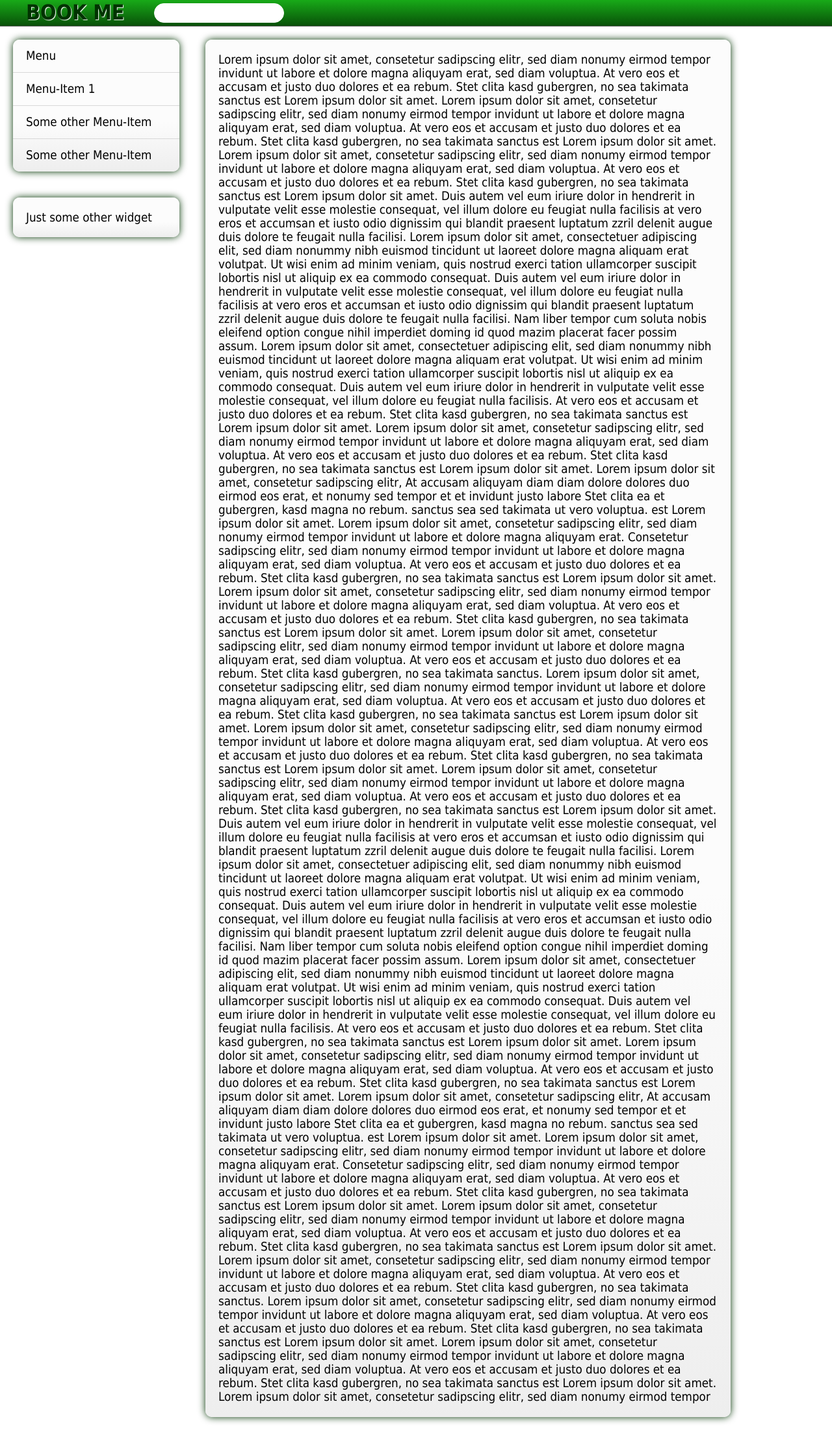
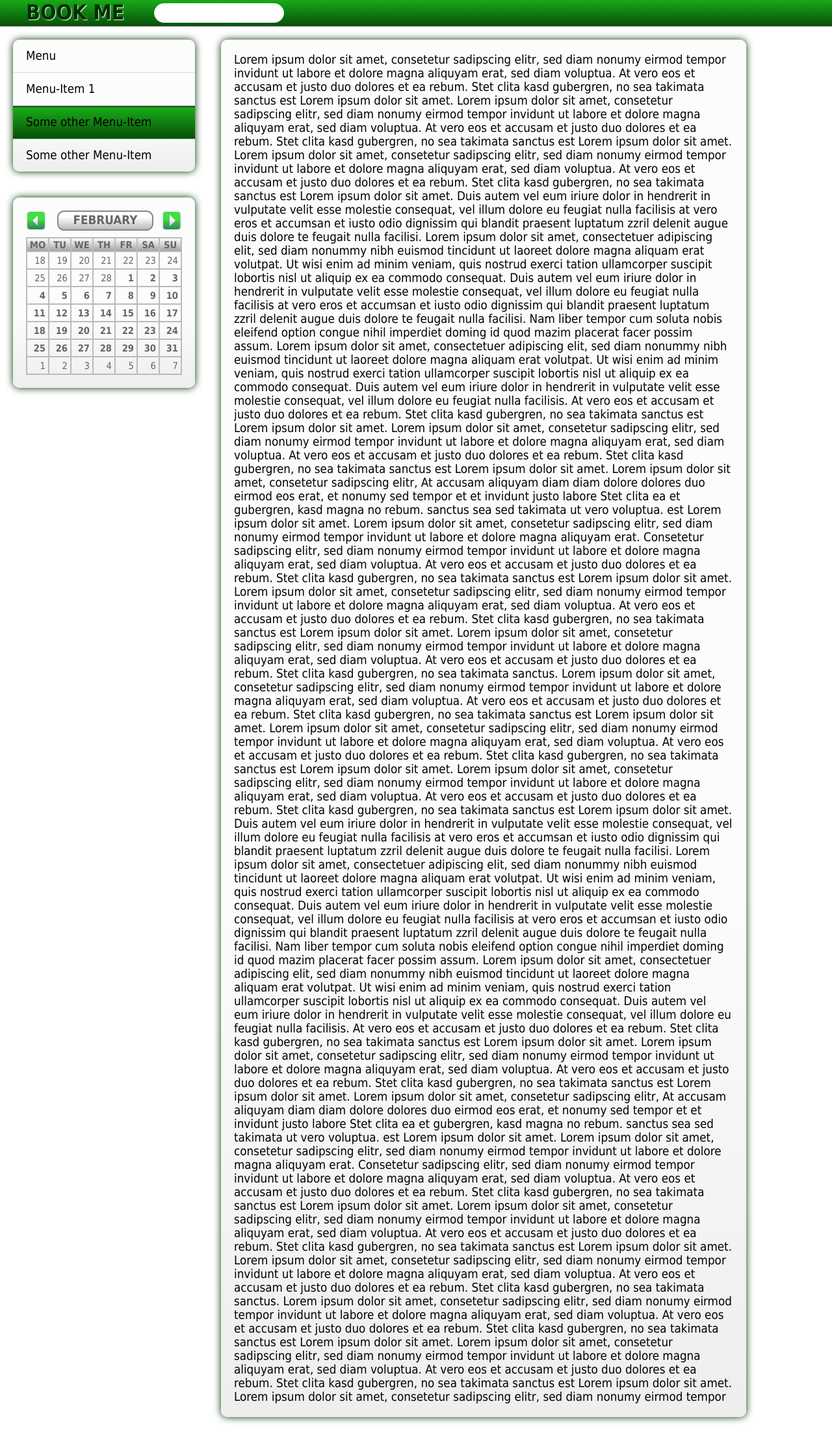
Before and after one commit to flofank/reservation, a PHP site: page / in a window 1280 px wide. Shown: the top 2224 px of the page at 65% size. Run offline with PHP 8.4, Linux system fonts and the light colour scheme.

Commit message:
added calendar widget

```diff
--- a/css/calendar.css
+++ b/css/calendar.css
@@ -1,32 +1,27 @@
 
 .calendar-wrapper {
 	margin: 0 auto;
-        padding: 8px;
-	width: 80%;
-	height: 80%;
 }
 .calendar {
 	width: 100%;
 	height: 100%;
 	border: 1px solid #BBB;
+        font-size: 11pt;
 }
 .calendar th {
-	font-size: 20pt;
+	font-size: 11pt;
 	border: 1px solid #BBB;
-/* 	background-color: #DDD; */
-/* 	background: -webkit-linear-gradient(rgba(200,200,255, 0.7) 20%, rgba(100,100,155, 0.7) 120%); */
-/* 	background: -webkit-linear-gradient(#CCF 20%, #66A 120%); */
-	background: -webkit-linear-gradient(transparent 40%, rgba(0,0,128, 0.4) 100%), #CCF;
-	color: white;
+        background: -webkit-linear-gradient(transparent, rgba(32,32,32, 0.4) 100%);
+        /*background: -webkit-linear-gradient(transparent 40%, rgba(0,0,128, 0.4) 100%), #4D4;*/
+	color: #666;
 	padding: 1px;
 }
 .week {
 }
 
 .day {
-	width: 14%;
 	border: 1px solid #BBB;
-	padding: 1px;
+        text-align: right;
 	color: #666;
 	padding: 4px;
 	vertical-align: top;
@@ -38,36 +33,33 @@
 .day:hover {
 	padding: 3px;
 	border: 2px solid #888;
-	background-color: #BBF;
+	background-color: #8D8;
+        cursor: pointer;
 }
 .selected {
-	background-color: #CCF;
+	background-color: #AFA;
 }
 
 .switch {
 	display: block;
-/* 	width: 5%; */
-/* 	height: 0; */
-/* 	padding-bottom: 5%; */
-	height: 40pt;
-	width: 40pt;
+	height: 20pt;
+	width: 20pt;
 	background-color: #CCF;
-	border: 4pt solid #EEF;
+	border: 2pt solid #EEF;
 	border-radius: 20%;
 	margin-bottom: 10px;
 	background: -webkit-linear-gradient(transparent 40%, rgba(0,0,128, 0.4) 100%),
-		-webkit-linear-gradient(45deg, #CCF 40%, transparent 40%),
-		-webkit-linear-gradient(315deg, #CCF 40%, transparent 40%),
-		-webkit-linear-gradient(180deg, #CCF 40%, white 40%);
-        /*background: -webkit-linear-gradient(180deg, #CCF 40%, white 40%);*/
+		-webkit-linear-gradient(45deg, #4D4 40%, transparent 40%),
+		-webkit-linear-gradient(315deg, #4D4 40%, transparent 40%),
+		-webkit-linear-gradient(180deg, #4D4 40%, white 40%);
 }
 .switch:hover {
-	border: 4pt solid #BBC;
+	border: 2pt solid #BBC;
 	cursor: pointer;
 	background: -webkit-linear-gradient(transparent 20%, rgba(0,0,128, 0.6) 100%),
-		-webkit-linear-gradient(45deg, #CCF 40%, transparent 40%),
-		-webkit-linear-gradient(315deg, #CCF 40%, transparent 40%),
-		-webkit-linear-gradient(180deg, #CCF 40%, white 40%);
+		-webkit-linear-gradient(45deg, #18AA18 40%, transparent 40%),
+		-webkit-linear-gradient(315deg, #18AA18 40%, transparent 40%),
+		-webkit-linear-gradient(180deg, #18AA18 40%, white 40%);
 }
 .back {
 	float: left;
@@ -78,21 +70,24 @@
 }
 .month {
 	height: 10%;
-	min-height: 50pt;
+        width: 100%;
+	/*min-height: 50pt;*/
 }
 .name {
 	display: block;
 	margin: 0 auto;
-	width: 200pt;
-	height: 42pt;
-	border: 2pt solid #CCF;
+	width: 100%;
+	/*height: 42pt;*/
+	border: 2pt solid #888;
 	border-radius: 8pt;
 	text-align: center;
-	line-height: 40pt;
-	font-size: 24pt;
+	line-height: 20pt;
+	/*font-size: 24pt;*/
 	font-weight: bold;
-	color: #77A;
-	background: -webkit-linear-gradient(white 30%, rgba(200,200,255, 0.7) 120%);
+        color: #666;
+	background: -webkit-linear-gradient(white 30%, #888 150%);
+/*	color: #18AA18;
+	background: -webkit-linear-gradient(white 30%, #4D4 150%);*/
 }
 
 
@@ -100,12 +95,12 @@
 	display: block;
 /* 	background-color: green; */
 	float: left;
-	width: 33%;
+	width: 20%;
 	height: 100%;
 }
 .tripple_float .mid {
 	display: block;
 	float: left;
-	width: 34%;
+	width: 60%;
 	height: 100%;
 }
--- a/css/styles.css
+++ b/css/styles.css
@@ -51,7 +51,7 @@ input.search:focus {
 
 .content_left {
     width: 20%;
-    min-width: 120px;
+    min-width: 280px;
 }
 
 .content_right {
@@ -97,9 +97,14 @@ input.search:focus {
     padding-left: 20px;
 }
 
+.menu_item.selected {
+    background: -webkit-linear-gradient(#141, #18AA18 7%, #095509 95%, #141);
+    border-bottom: 1px solid #18AA18;
+}
+
 .menu_item:hover {
-/*    background: -webkit-linear-gradient(#BBB, #EEE 7%, #DDD 95%, #BBB);*/
-    background: -webkit-linear-gradient(#141, #18AA18 7%, #095509 95%, #141);
+    background: -webkit-linear-gradient(#095509, #4D4 7%, #18AA18 95%, #18AA18);
+    border-bottom: 1px solid #18AA18;
     cursor: pointer;
 }
 
--- a/index.php
+++ b/index.php
@@ -24,7 +24,7 @@
             <div class="menu_item">
                 <span>Menu-Item 1</span>
             </div>
-            <div class="menu_item">
+            <div class="menu_item selected">
                 <span>Some other Menu-Item</span>
             </div>
             <div class="menu_item bottom">
@@ -33,7 +33,36 @@
         </div>
 
         <div class="widget">
-            Just some other widget
+            <div class="calendar-wrapper">
+                    <div class="month tripple_float">
+                            <div class="side">
+                                    <div class="switch back"></div>
+                            </div>
+                            <div class="mid">
+                                    <div class="name">FEBRUARY</div>
+                            </div>
+                            <div class="side">
+                                    <div class="switch forth"></div>
+                            </div>
+                            <div class="nofloat"></div>
+                    </div>
+                    <div class="nofloat"></div>
+                    <table class="calendar" cellspacing="0">
+                            <thead>
+                                    <tr>
+                                            <th>MO</th>
+                                            <th>TU</th>
+                                            <th>WE</th>
+                                            <th>TH</th>
+                                            <th>FR</th>
+                                            <th>SA</th>
+                                            <th>SU</th>
+                                    </tr>
+                            </thead>
+                            <tbody>
+                            </tbody>
+                    </table>
+            </div>
         </div>
     </div>
 
```
Also changed, not shown: other parts of index.php (+0 -30 lines).
